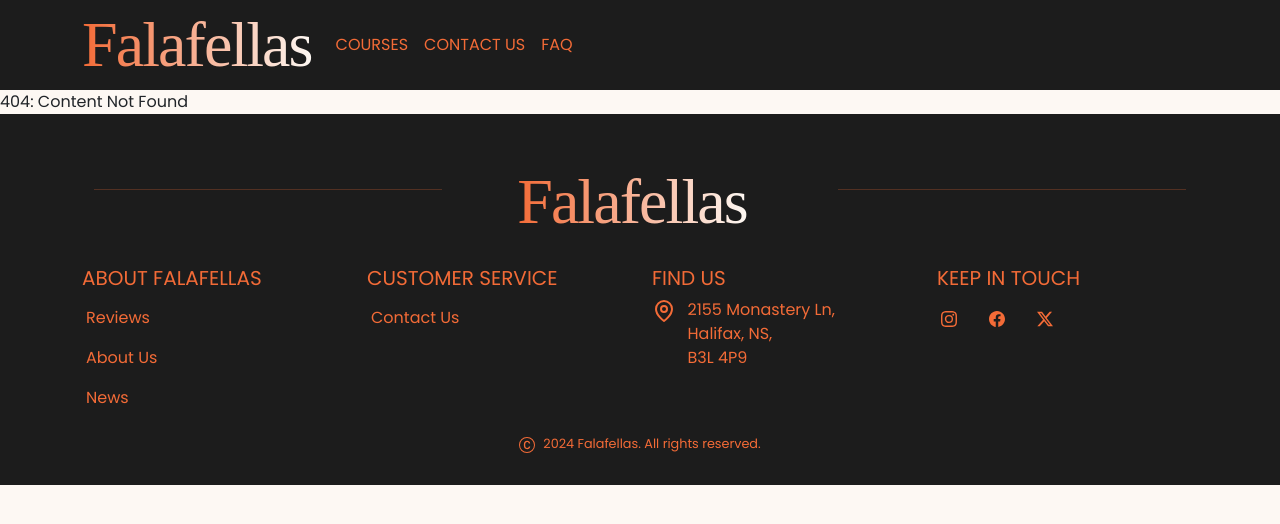
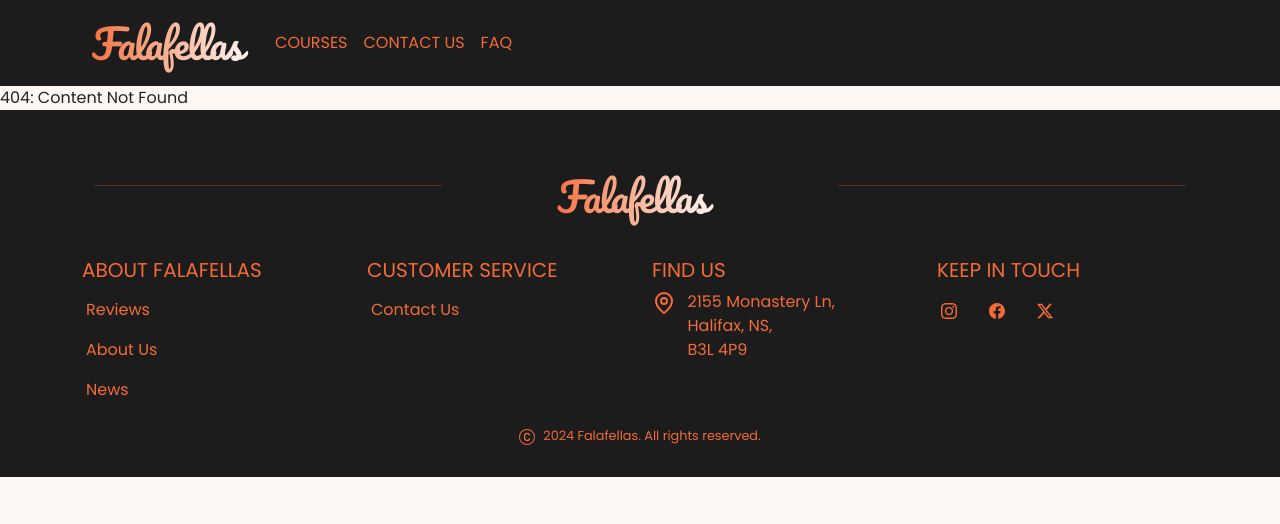
Before and after one commit to Mhatre-99/online_training_platform, a React (Create React App) app in the folder frontend/falafellas/: page /not-found in a window 1280 px wide. Shown: the top 524 px of the page. Built offline with nearby package versions, Linux system fonts and the light colour scheme; no server answers; a web font is replaced by a local one.

Commit message:
Fix logo font

```diff
--- a/frontend/falafellas/src/Components/CommonComponents/Navbar/NavbarComp.css
+++ b/frontend/falafellas/src/Components/CommonComponents/Navbar/NavbarComp.css
@@ -1,3 +1,4 @@
+@import url('https://fonts.googleapis.com/css2?family=Pacifico&display=swap');
 @import url("https://fonts.googleapis.com/css2?family=Pacifico&family=Poppins:ital,wght@0,100;0,200;0,300;0,400;0,500;0,600;0,700;0,800;0,900;1,100;1,200;1,300;1,400;1,500;1,600;1,700;1,800;1,900&display=swap");
 
 .navbar-custom {
@@ -19,7 +20,9 @@
   background: linear-gradient(to right, #f36b37, #fdf8f3);
   -webkit-background-clip: text;
   -webkit-text-fill-color: transparent;
-  font-family: "Pacifico", cursive;
+  font-family: "Pacifico", cursive !important;
+  font-size: 40px !important;
+  padding: 10px !important;
   font-size: 1.5em;
   display: inline-block;
 }
```
